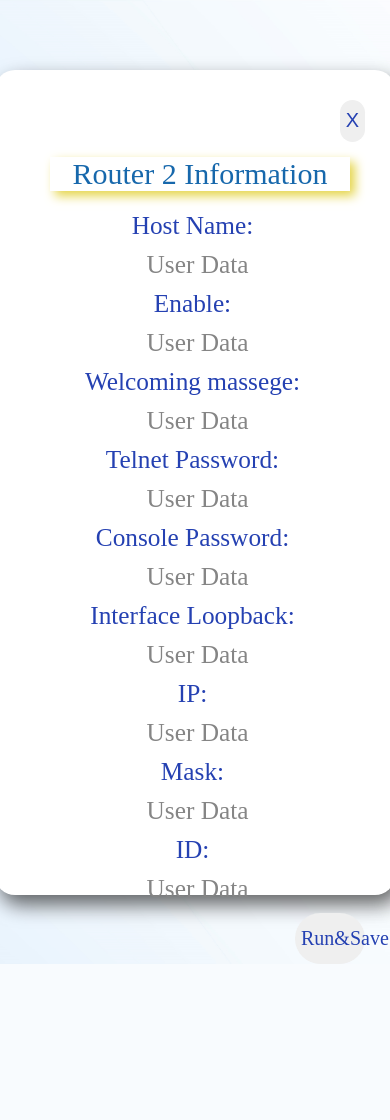
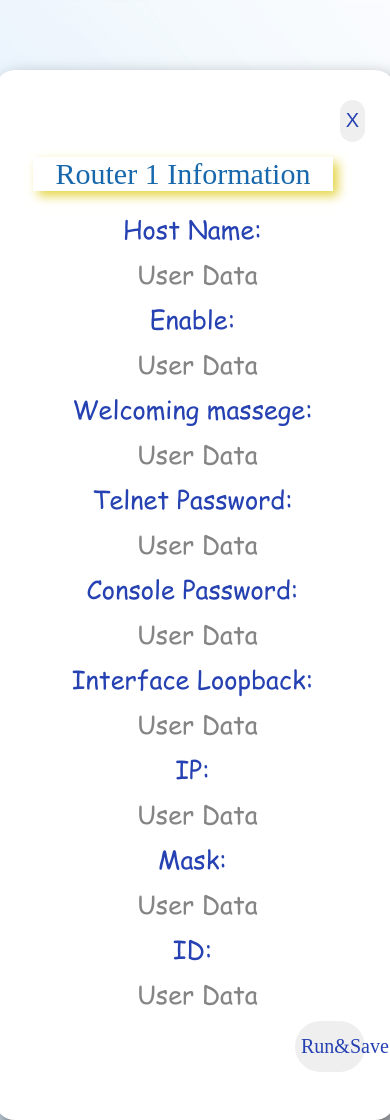
Before and after one commit to Nouran-Ebrahim/Graduation_Project, a PHP site: page /pages/router1_info.html in a window 390 px wide. Before the commit the page ends 964 px from the top, so only its background shows below. Run offline with PHP 8.4, Linux system fonts and the light colour scheme.

Commit message:
admine router

```diff
--- a/css/style.css
+++ b/css/style.css
@@ -803,10 +803,10 @@ input[name="View"]{
     **********************
  */
  .router1{
-     display: none;
+     display:inline-block;
  }
  .router2{
-    display:inline-block;
+    display:none;
 }
 .router3{
     display:none;
@@ -820,14 +820,15 @@ input[name="View"]{
     }
  .info{
     width: 700px;
-    height: 550px;
+    height: 625px;
     background-color: #ffff;
     border-radius: 20px;
     box-shadow: 5px 10px 20px rgb(0 0 0 / 60%);
     margin: inherit;
     padding: 30px;
-
-
+ }
+ #info-title{
+    text-align: center;
  }
  .return_button{
     height: 5vh;
@@ -873,9 +874,10 @@ input[name="View"]{
 
 .router_info{
     color: #1768AC;
-    font-size: 60px;
+    font-size: 40px;
+    margin-top: 5px;
+    margin-left: 125px;
     width: 400px;
-    margin-left: 125px;
     text-align: center;
     font-family: onyx;
     box-shadow: 5px 5px 10px #e5d549;
@@ -894,6 +896,7 @@ input[name="View"]{
 }
 .information{
     color: #2541B2;
+    font-family: Comicimport,'Turret Road', cursive;
     text-decoration: solid;
     font-size: 3vh;
     padding-top: 10px;
@@ -901,6 +904,7 @@ input[name="View"]{
 }
 .data-value{
     color: #858585;
+    font-family: Comicimport,'Turret Road', cursive;
     text-decoration: solid;
     font-size: 3vh;
     padding-top: 10px;
@@ -909,22 +913,22 @@ input[name="View"]{
 @media (max-width:600px) {
     .info {
         width: 600px;
-        height: 550px;
+        height: 625px;
     }
     .router_info{
-        margin-left: 75px;
-    }
+        margin-left: 85px;
+   }
 }
 @media  (max-width:500px){
     .info {
         width: 400px;
-        height: 825px;
+        height: 1050px;
     }
     .router_info{
          font-size: 30px;
          width: 300px;
          margin-top: 15px;
-          margin-left: 25px;
+         margin-left: 8px;
     }
     .data {
         display: contents;
@@ -932,17 +936,21 @@ input[name="View"]{
     }
     .return_button{
         font-size: 20px;
+
     }
     .run_button{
         font-size: 20px;
+
     }
 }
 @media  (max-width:360px){
-
+    .info {
+        width: 400px;
+        height: 1050px;
+    }
     .router_info{
         font-size: 30px;
          width: 300px;
-         margin-left: 50px;
     }
     .return_button{
         font-size: 20px;
--- a/pages/router1_info.html
+++ b/pages/router1_info.html
@@ -1,5 +1,6 @@
 <!DOCTYPE html>
 <html>
+
 <head>
     <meta charset='utf-8'>
     <meta http-equiv='X-UA-Compatible' content='IE=edge'>
@@ -9,55 +10,57 @@
 
     <meta name='viewport' content='width=device-width, initial-scale=1'>
     <link rel='stylesheet' type='text/css' media='screen' href='../css/style.css'>
-    <script src='../js/js.js'></script>
+
 </head>
+
 <body>
     <div id="infoPage">
         <div class="info">
             <div class="button_info">
                 <button class="return_button">X</button>
             </div>
-            <div class="router_info">
-              <div class="router1">Router 1 Information</div>
-              <div class="router2">Router 2 Information</div>
-              <div class="router3">Router 3 Information</div>
-            </div>
+
+            <div class="router_info" id="info-title">
+                    <div class="router1">Router 1 Information</div>
+                    <div  class="router2">Router 2 Information</div>
+                    <div class="router3">Router 3 Information</div>
+                </div>
             <div class="all-information">
                 <div class="data">
                     <div class=" information">Host Name:</div>
-                    <div  class="data-value" id="hostname-data">User Data</div>
+                    <div class="data-value" id="hostname-data">User Data</div>
                 </div>
                 <div class="data">
                     <div class=" information">Enable:</div>
-                    <div  class="data-value" id="Enable-data">User Data</div>
+                    <div class="data-value" id="Enable-data">User Data</div>
                 </div>
                 <div class="data">
                     <div class=" information">Welcoming massege:</div>
-                    <div  class="data-value" id="text-data">User Data</div>
+                    <div class="data-value" id="text-data">User Data</div>
                 </div>
                 <div class="data">
                     <div class=" information">Telnet Password:</div>
-                    <div  class="data-value" id="telnet-password">User Data</div>
+                    <div class="data-value" id="telnet-password">User Data</div>
                 </div>
                 <div class="data">
                     <div class=" information">Console Password:</div>
-                    <div  class="data-value" id="console-password">User Data</div>
+                    <div class="data-value" id="console-password">User Data</div>
                 </div>
                 <div class="data">
                     <div class=" information">Interface Loopback:</div>
-                    <div  class="data-value" id="interface-data">User Data</div>
+                    <div class="data-value" id="interface-data">User Data</div>
                 </div>
                 <div class="data">
                     <div class=" information">IP:</div>
-                    <div  class="data-value" id="ip-data">User Data</div>
+                    <div class="data-value" id="ip-data">User Data</div>
                 </div>
                 <div class="data">
                     <div class=" information">Mask:</div>
-                    <div  class="data-value" id="mask_data">User Data</div>
+                    <div class="data-value" id="mask_data">User Data</div>
                 </div>
                 <div class="data">
                     <div class=" information">ID:</div>
-                    <div  class="data-value" id="id_data">User Data</div>
+                    <div class="data-value" id="id_data">User Data</div>
                 </div>
             </div>
             <div class="button_info">
```
